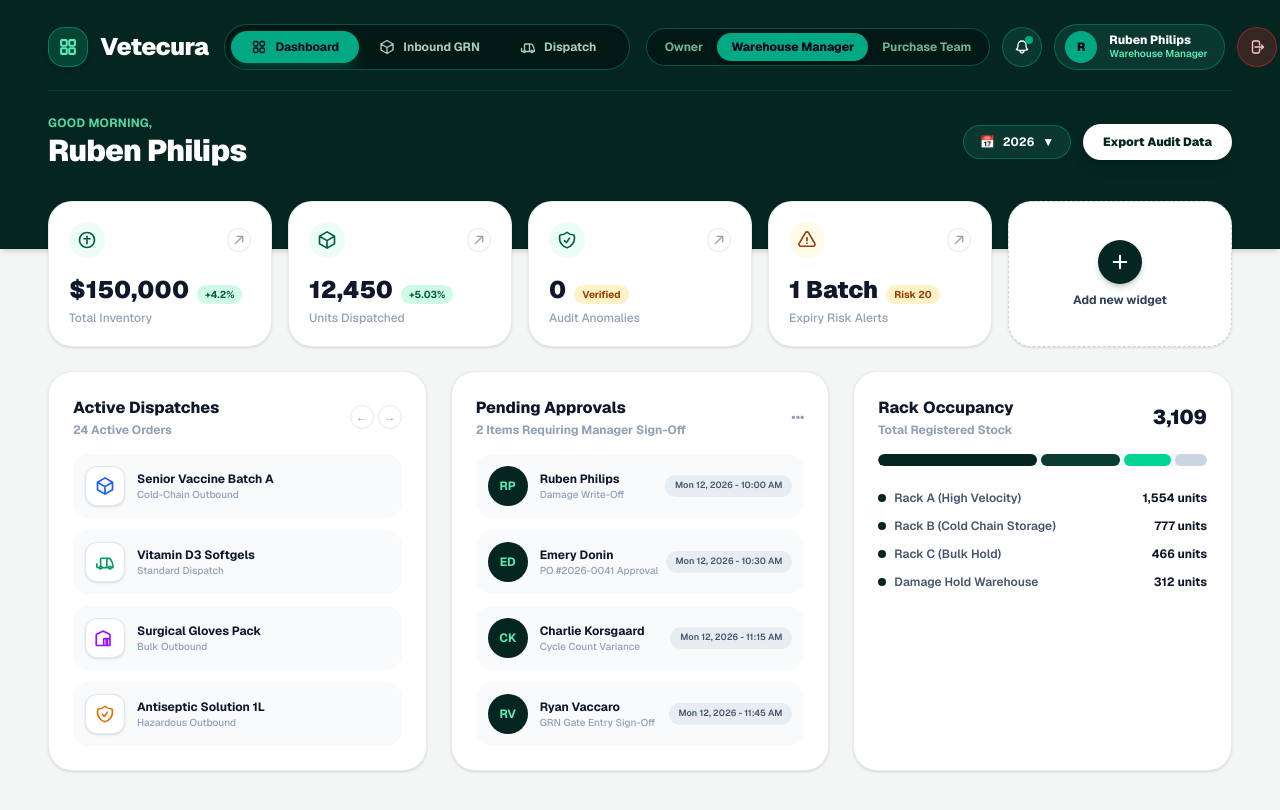
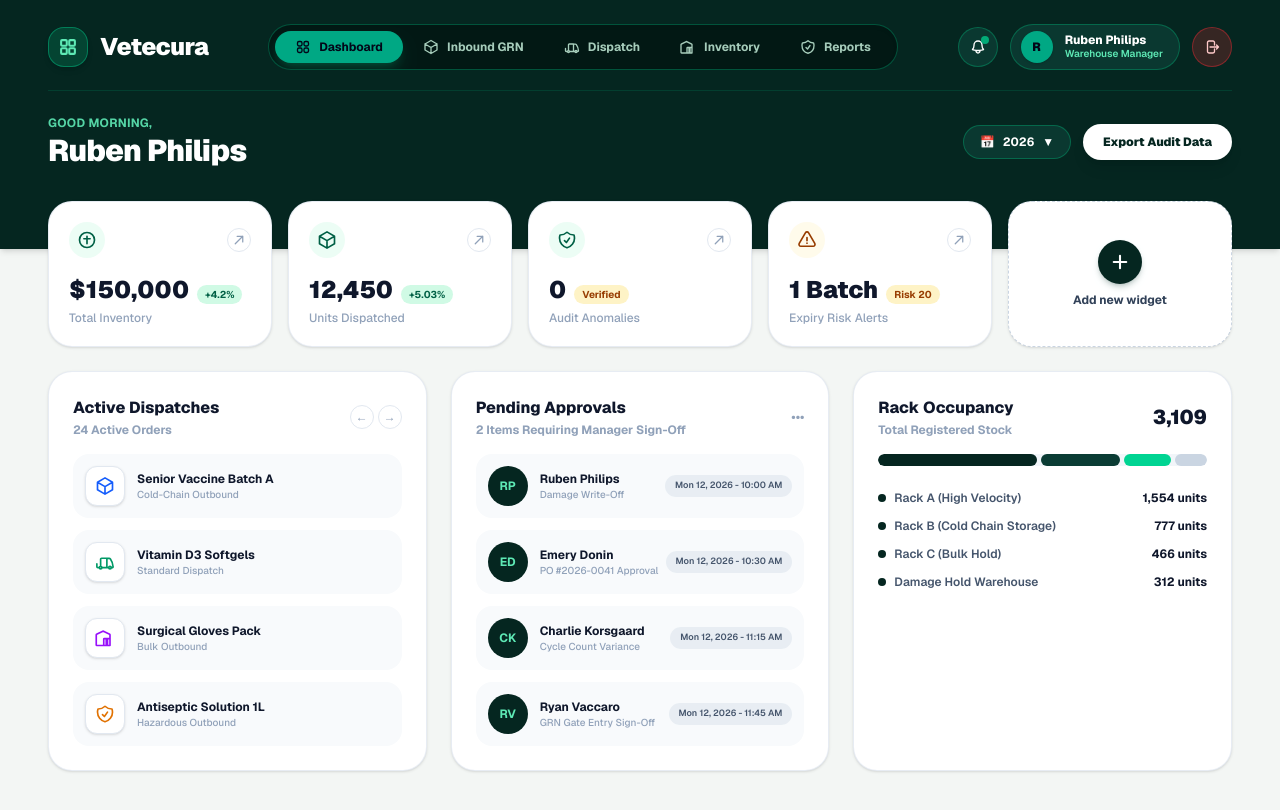
Before and after one commit to thepixelmonk2025-lgtm/vetecura, a Next.js app in the folder vetecura-web/: page / in a window 1280 px wide. Shown: the top 810 px of the page. Built offline with nearby package versions, Linux system fonts and the light colour scheme.

Commit message:
style(ui): remove preview role switcher pill from top header bar for clean production navigation

```diff
--- a/vetecura-web/app/page.tsx
+++ b/vetecura-web/app/page.tsx
@@ -2,7 +2,6 @@
 
 import { useState } from "react";
 
-type Role = "owner" | "warehouse_manager" | "purchase_team";
 type NavTab = "dashboard" | "inbound" | "dispatch" | "inventory" | "reports";
 
 // SVG Icon Helpers
@@ -104,10 +103,9 @@ function IconLogout({ className = "w-4 h-4" }: { className?: string }) {
 
 export default function WebAdminDashboard() {
   const [isLoggedIn, setIsLoggedIn] = useState(true);
-  const [activeRole, setActiveRole] = useState<Role>("warehouse_manager");
   const [activeTab, setActiveTab] = useState<NavTab>("dashboard");
   const [userName, setUserName] = useState("Ruben Philips");
-  const [userRoleTitle, setUserRoleTitle] = useState("Warehouse Manager");
+  const [userRoleTitle] = useState("Warehouse Manager");
 
   const [loginEmail, setLoginEmail] = useState("");
   const [loginPassword, setLoginPassword] = useState("");
@@ -117,20 +115,6 @@ export default function WebAdminDashboard() {
     if (!loginEmail || !loginPassword) return;
     setUserName(loginEmail.split("@")[0].replace(".", " "));
     setIsLoggedIn(true);
-  };
-
-  const handleRoleChange = (role: Role) => {
-    setActiveRole(role);
-    if (role === "owner") {
-      setUserName("Kennedy Jones");
-      setUserRoleTitle("Executive Owner");
-    } else if (role === "warehouse_manager") {
-      setUserName("Ruben Philips");
-      setUserRoleTitle("Warehouse Manager");
-    } else {
-      setUserName("Emery Donin");
-      setUserRoleTitle("Purchase Lead");
-    }
   };
 
   // --- LOGIN SCREEN ---
@@ -149,7 +133,7 @@ export default function WebAdminDashboard() {
           </div>
 
           <h2 className="text-2xl font-bold text-slate-900 mb-1">Welcome back</h2>
-          <p className="text-xs text-slate-500 mb-6">Sign in to access your role workspace.</p>
+          <p className="text-xs text-slate-500 mb-6">Sign in to access your corporate workspace.</p>
 
           <form onSubmit={handleLogin} className="space-y-4">
             <div>
@@ -186,13 +170,13 @@ export default function WebAdminDashboard() {
     );
   }
 
-  // --- REDESIGNED HIGH-CONTRAST EXECUTIVE TOP SECTION ---
+  // --- CLEAN PRODUCTION TOP SECTION ---
   return (
     <div className="min-h-screen bg-[#f3f6f4] font-sans text-slate-800 antialiased pb-12">
       {/* TOP HEADER CONTAINER */}
       <header className="bg-[#052620] text-white px-6 md:px-12 pt-6 pb-20 shadow-md">
         {/* Top Header Bar */}
-        <div className="max-w-7xl mx-auto flex flex-col xl:flex-row justify-between items-stretch xl:items-center gap-4 border-b border-emerald-800/40 pb-5">
+        <div className="max-w-7xl mx-auto flex flex-col md:flex-row justify-between items-start md:items-center gap-4 border-b border-emerald-800/40 pb-5">
           {/* 1. Logo Brand */}
           <div className="flex items-center gap-3">
             <div className="h-10 w-10 rounded-2xl bg-emerald-500/20 border border-emerald-400/40 flex items-center justify-center text-emerald-300 shadow-md">
@@ -201,7 +185,7 @@ export default function WebAdminDashboard() {
             <span className="font-black text-2xl tracking-tight text-white">Vetecura</span>
           </div>
 
-          {/* 2. Center Navigation Pill Bar (High Contrast, Single Line, Crisp Typography) */}
+          {/* 2. Center Navigation Pill Bar */}
           <nav className="flex items-center bg-[#021814] p-1.5 rounded-full border border-emerald-700/60 shadow-inner overflow-x-auto">
             {[
               { id: "dashboard", label: "Dashboard", icon: <IconGrid className="w-4 h-4" /> },
@@ -225,25 +209,8 @@ export default function WebAdminDashboard() {
             ))}
           </nav>
 
-          {/* 3. Right Control Bar: Role Selector + Notifications + User Avatar Profile */}
+          {/* 3. Right Control Bar: Notifications + User Profile + Sign Out */}
           <div className="flex items-center gap-3">
-            {/* Role Switcher Pill */}
-            <div className="flex items-center bg-[#021814] p-1 rounded-full border border-emerald-700/60">
-              {(["owner", "warehouse_manager", "purchase_team"] as Role[]).map((r) => (
-                <button
-                  key={r}
-                  onClick={() => handleRoleChange(r)}
-                  className={`px-3.5 py-1.5 text-xs font-bold rounded-full capitalize transition-all whitespace-nowrap ${
-                    activeRole === r
-                      ? "bg-[#00a884] text-slate-950 shadow-md font-extrabold"
-                      : "text-emerald-200/70 hover:text-white"
-                  }`}
-                >
-                  {r.replace("_", " ")}
-                </button>
-              ))}
-            </div>
-
             {/* Notification Bell */}
             <button
               title="Notifications"
```
